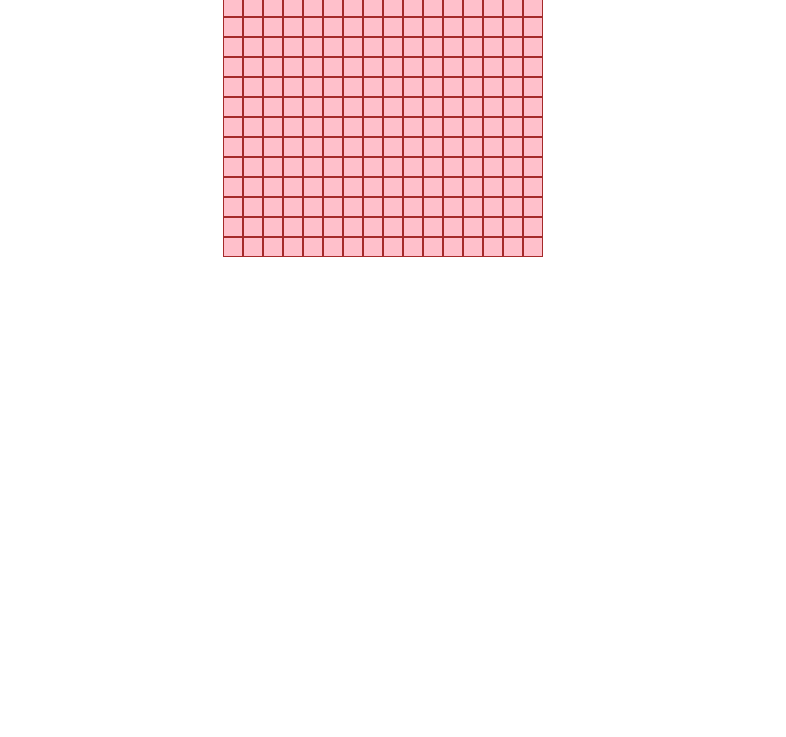
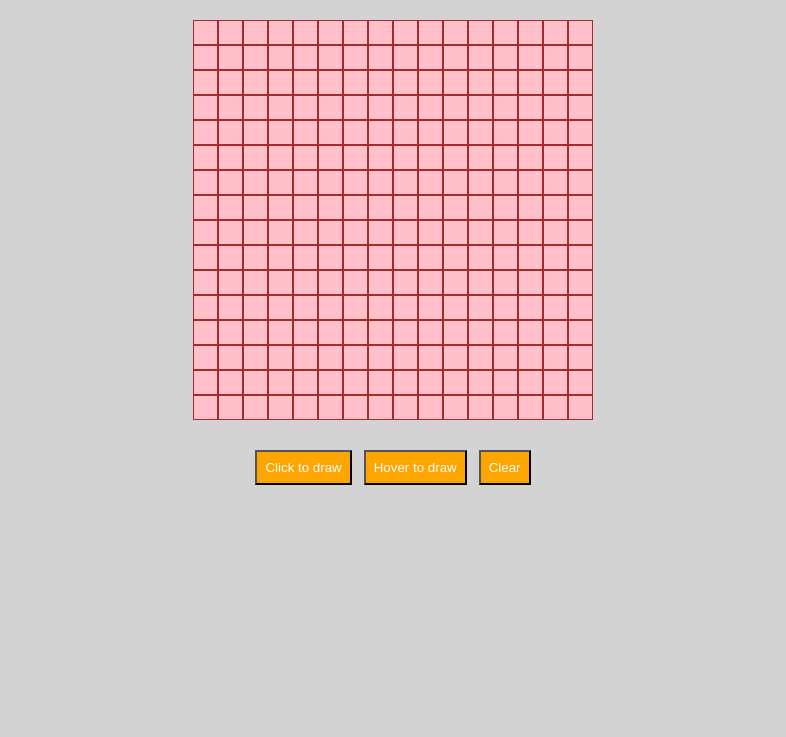
Before and after one commit to sagekoala/etch-a-sketch, a plain HTML site: page index.html in a window 1280 px wide. Shown: the part 63-800 px from the top of the page, without its empty margins (247-1033 px from the left). Drawn offline with Linux system fonts and the light colour scheme.

Commit message:
Add style to containers for positioning

```diff
--- a/css/style.css
+++ b/css/style.css
@@ -5,23 +5,17 @@
     box-sizing: border-box;
 }
 
+
 body {
-    display: flex;
-    justify-content: center;
+    background-color: lightgray;
 }
 
 /*Adding aesthetic style to inner divs w class box */
 .box {
-    height: 20px;
-    width: 20px;
+    height: 25px;
+    width: 25px;
     background-color: pink;
     border: 1px solid brown;
-}
-
-/*Aesthetic style to change on hover*/
-.box:hover {
-    background-color: aqua;
-    border: 1px solid blue;
 }
 
 /* Making inner div containers flex to style the box divs in each inner container horizontally */
@@ -35,49 +29,29 @@ body {
     border: 1px solid blue;
 }
 
-
-
-
-
-
-/* .container {
+/*Display grid in center*/
+.container {
     display: flex;
-    height: 185px;
-    width: 185px;
-    border: 25px solid orange;
+    justify-content: center;
+    padding: 30px;
 }
 
-.row {
-    height: 10px;
-    width: 10px;
-    background-color: blue;
-    border: 1px solid black;
-} */
-
-
-
-/*
-.container {
+/*Styling position of the buttons below grid*/
+.button-container {
     display: flex;
-    flex-wrap: wrap;
-    justify-content: flex-end;
-    height: 196px;
-    width: 196px;
-    border: 1px solid orange;
+    justify-content: center;
+    gap: 12px;
 }
 
-.container div {
-    background: peachpuff;
-    width: 12px;
-    height: 12px;
-    flex-shrink: 1;
+/*Style button aesthetic*/
+button {
+    padding: 8px;
+    background-color: orange;
+    color: white;
 }
 
-
-.grid {
-    display: flex;
-    justify-content: center;
-    align-items: center;
-    font-size: 5px;
+h1 {
+    text-align: center;
+    padding: 8px;
+    color: darkgreen;
 }
-*/
```
